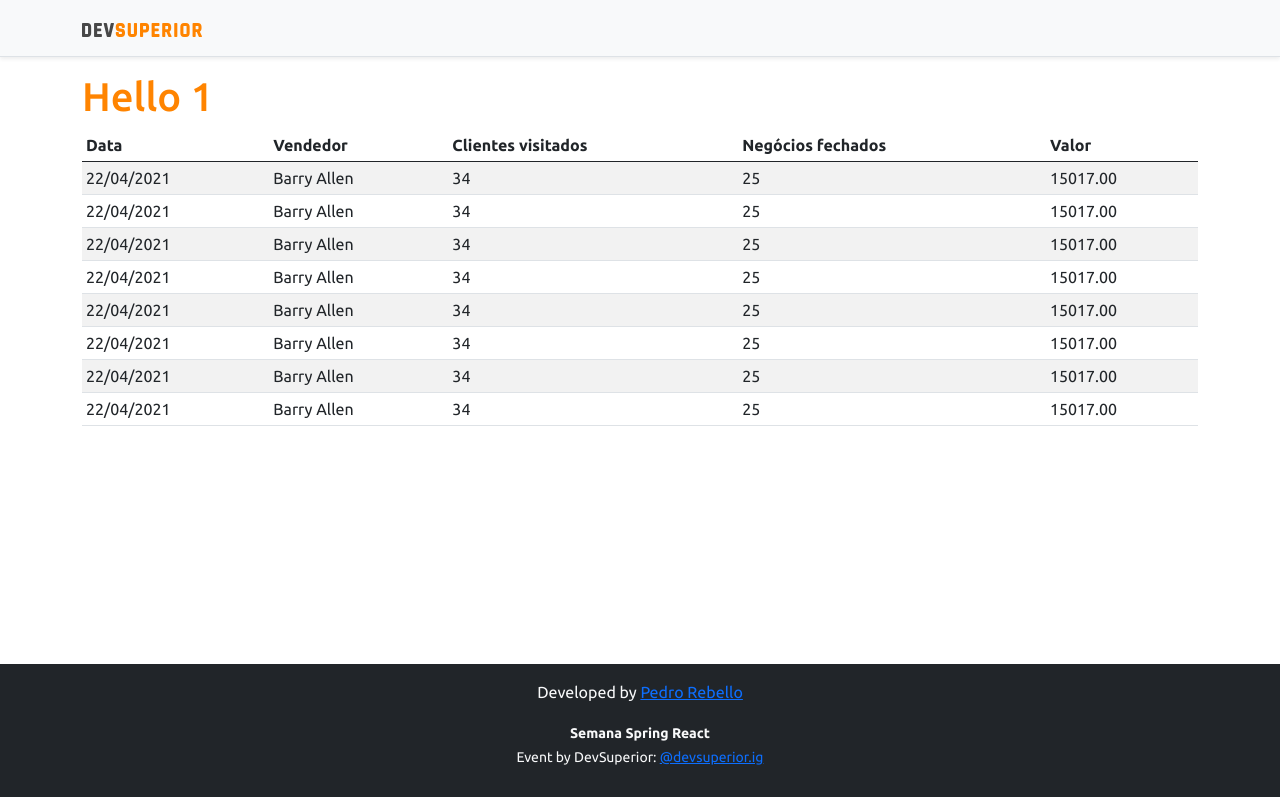
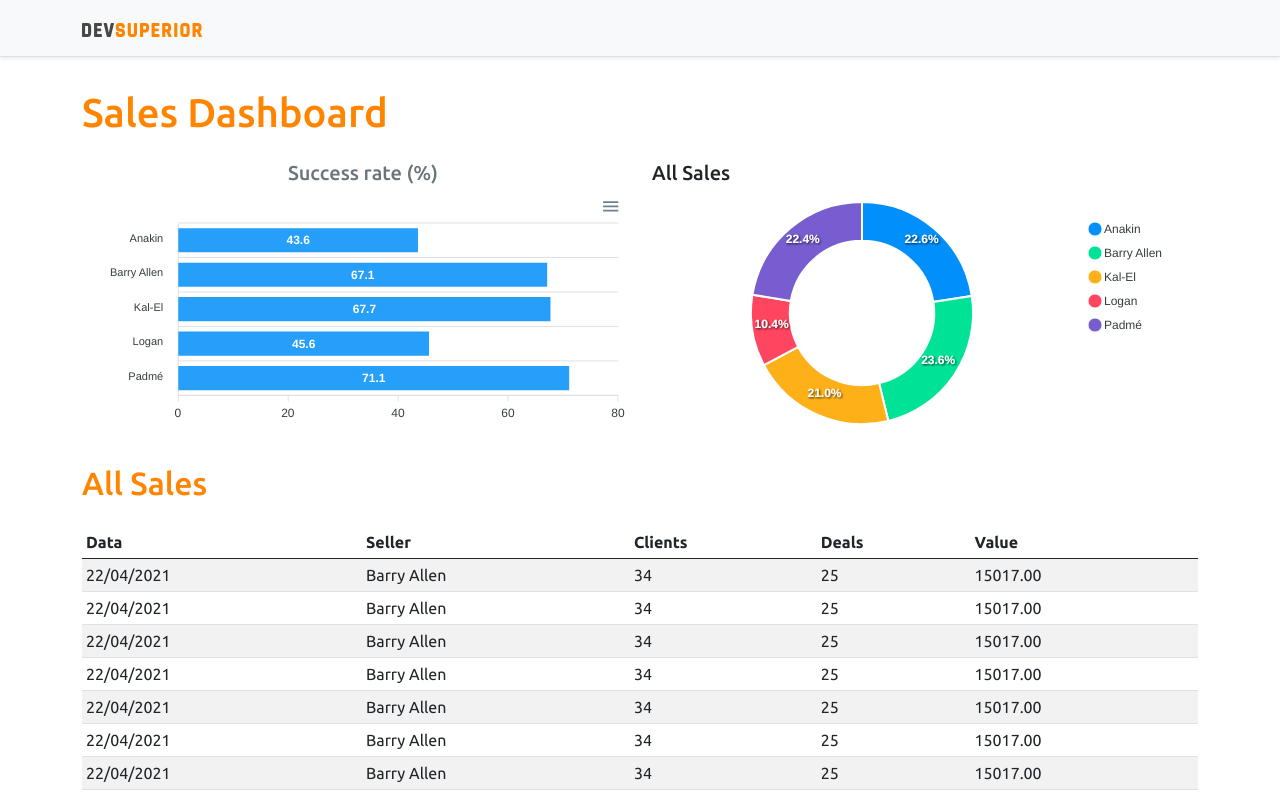
Before and after one commit to pedrorebello/sales, a React (Create React App) app in the folder frontend/: page / in a window 1280 px wide. Shown: the top 797 px of the page. Built offline with nearby package versions, Linux system fonts and the light colour scheme.

Commit message:
Static charts

```diff
--- a/frontend/package.json
+++ b/frontend/package.json
@@ -11,9 +11,11 @@
     "@types/node": "^12.0.0",
     "@types/react": "^17.0.0",
     "@types/react-dom": "^17.0.0",
+    "apexcharts": "^3.26.1",
     "bootstrap": "^5.0.0",
     "popper.js": "1.16.1",
     "react": "^17.0.2",
+    "react-apexcharts": "^1.3.9",
     "react-dom": "^17.0.2",
     "react-scripts": "4.0.3",
     "typescript": "^4.1.2",
--- a/frontend/src/App.tsx
+++ b/frontend/src/App.tsx
@@ -1,15 +1,33 @@
 import NavBar from "./components/navbar";
 import Footer from "./components/footer";
 import DataTable from "./components/data-table";
+import BarChart from "./components/bar-chart";
+import DonutChart from "./components/donut-chart";
 
 function App() {
   return (
     <>
       <NavBar />
       <div className="container">
-        <h1 className="text-primary">
-          Hello 1
+        <h1 className="text-primary py-3">
+          Sales Dashboard
         </h1>
+
+        <div className='row px-3'>
+        <div className='col-sm-6'>
+            <h5 className='text-center text-secondary'>Success rate (%)</h5>
+            <BarChart />
+          </div>
+          <div className='col-sm-6'>
+            <h5>All Sales</h5>
+            <DonutChart />
+          </div>
+        </div>
+
+        <div className='py-3'>
+          <h2 className='text-primary'>All Sales</h2>
+        </div>
+
         <DataTable />
       </div>
       <Footer />
--- /dev/null
+++ b/frontend/src/components/bar-chart/index.tsx
@@ -0,0 +1,35 @@
+import ReactApexChart from "react-apexcharts";
+
+
+const BarChart = () => {
+    const options = {
+        plotOptions: {
+            bar: {
+                horizontal: true,
+            }
+        },
+    };
+
+    const mockData = {
+        labels: {
+            categories: ['Anakin', 'Barry Allen', 'Kal-El', 'Logan', 'Padmé']
+        },
+        series: [
+            {
+                name: "% Success",
+                data: [43.6, 67.1, 67.7, 45.6, 71.1]
+            }
+        ]
+    };
+
+    return (
+        <ReactApexChart
+            options={{...options, xaxis: mockData.labels}}
+            series={mockData.series}
+            type='bar'
+            height='240'
+        />
+    );
+}
+
+export default BarChart;
--- a/frontend/src/components/data-table/index.tsx
+++ b/frontend/src/components/data-table/index.tsx
@@ -4,10 +4,10 @@
             <thead>
                 <tr>
                     <th>Data</th>
-                    <th>Vendedor</th>
-                    <th>Clientes visitados</th>
-                    <th>Negócios fechados</th>
-                    <th>Valor</th>
+                    <th>Seller</th>
+                    <th>Clients</th>
+                    <th>Deals</th>
+                    <th>Value</th>
                 </tr>
             </thead>
             <tbody>
--- /dev/null
+++ b/frontend/src/components/donut-chart/index.tsx
@@ -0,0 +1,26 @@
+import ReactApexChart from "react-apexcharts";
+
+
+const DonutChart = () => {
+    const mockData = {
+        series: [477138, 499928, 444867, 220426, 473088],
+        labels: ['Anakin', 'Barry Allen', 'Kal-El', 'Logan', 'Padmé']
+    }
+
+    const options = {
+        legend: {
+            show: true
+        }
+    }
+
+    return (
+        <ReactApexChart
+            options={{...options, labels: mockData.labels}}
+            series={mockData.series}
+            type='donut'
+            height='240'
+        />
+    );
+}
+
+export default DonutChart;
```
Also changed, not shown: 1 other file (tests, documents, lock files or other folders).
